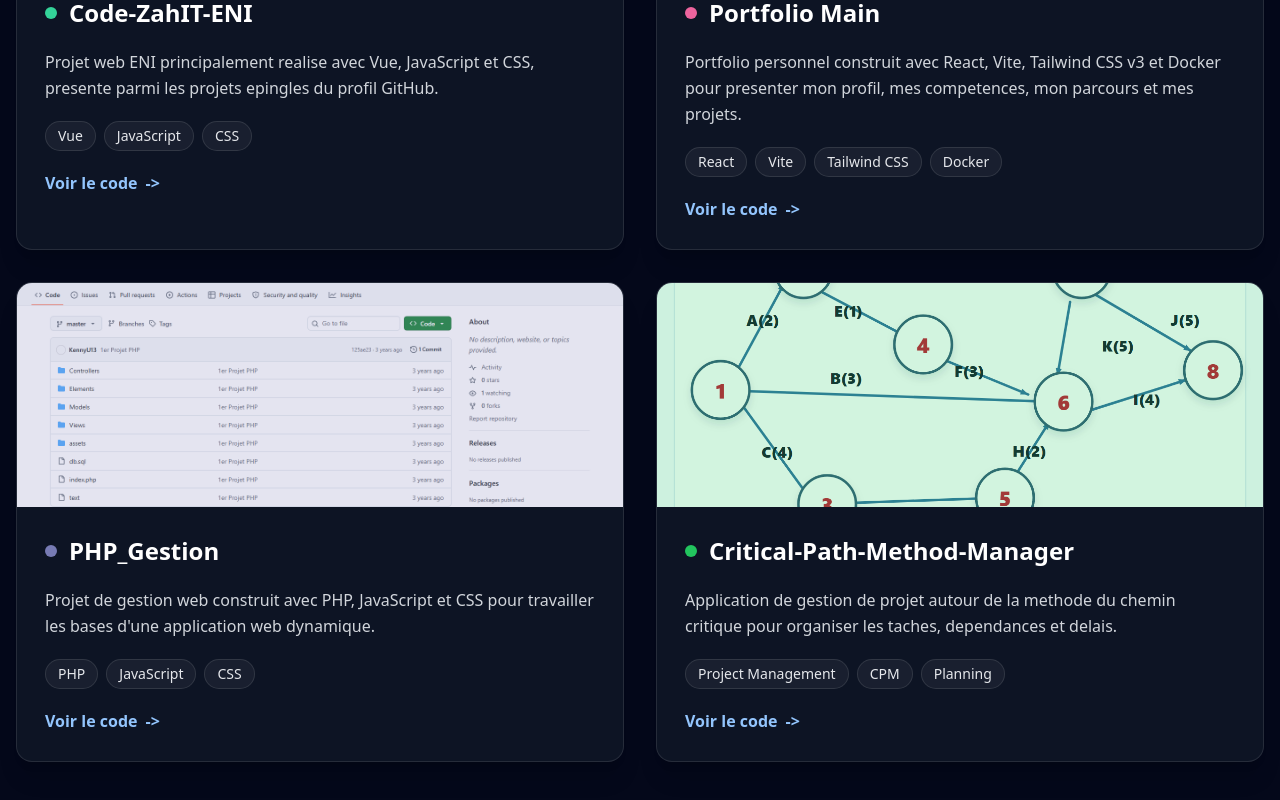
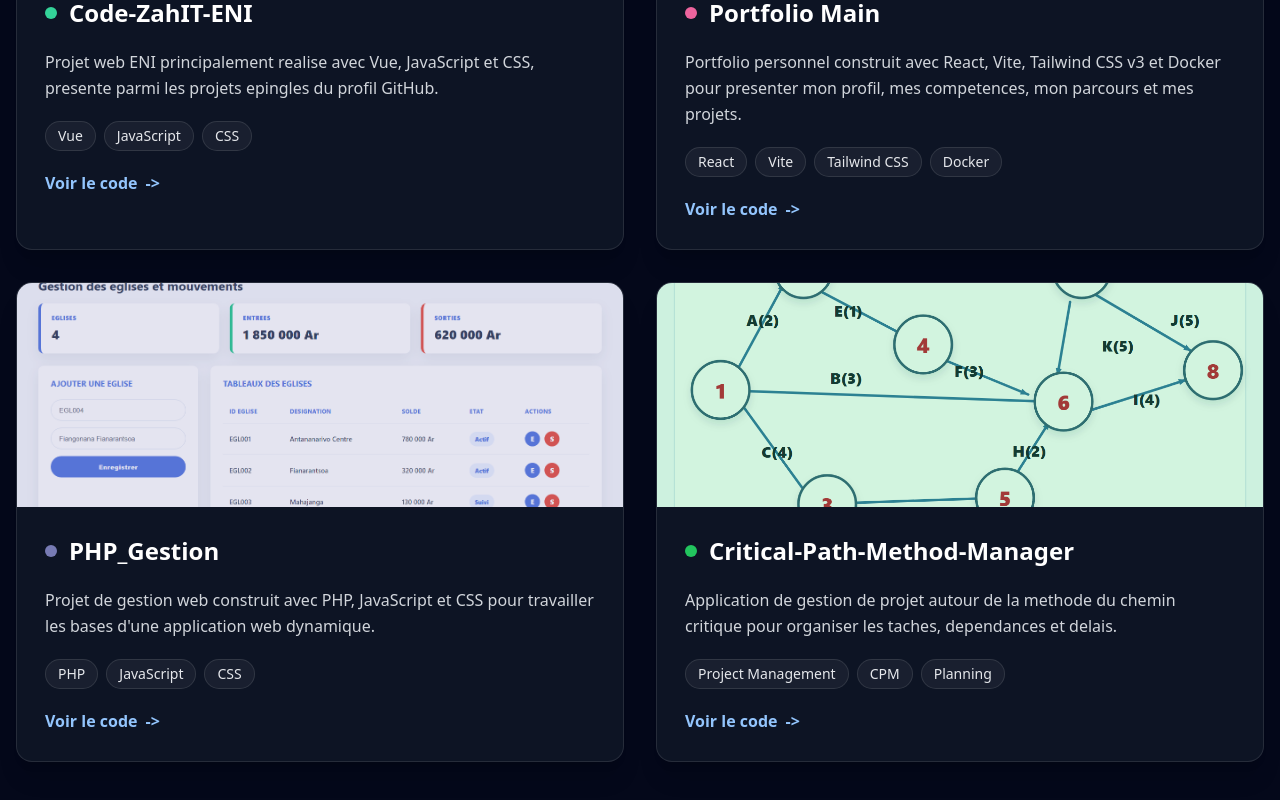
Before and after one commit to KennyU13/KennyU13.github.io, a React (Vite) app: page /projects in a window 1280 px wide. Shown: the part 1114-1914 px from the top of the page. Built offline with nearby package versions, Linux system fonts and the light colour scheme.

Commit message:
Refresh PHP Gestion demo capture

```diff
--- a/src/pages/Projects/Projects.jsx
+++ b/src/pages/Projects/Projects.jsx
@@ -43,7 +43,7 @@ const projects = [
     title: "PHP_Gestion",
     description:
       "Projet de gestion web construit avec PHP, JavaScript et CSS pour travailler les bases d'une application web dynamique.",
-    image: "/project-demos/php-gestion.png?v=2",
+    image: "/project-demos/php-gestion.png?v=3",
     color: "#777bb4",
     stack: ["PHP", "JavaScript", "CSS"],
     githubLink: "https://github.com/KennyU13/PHP_Gestion",
```
Also changed, not shown: public/project-demos/php-gestion.png.
